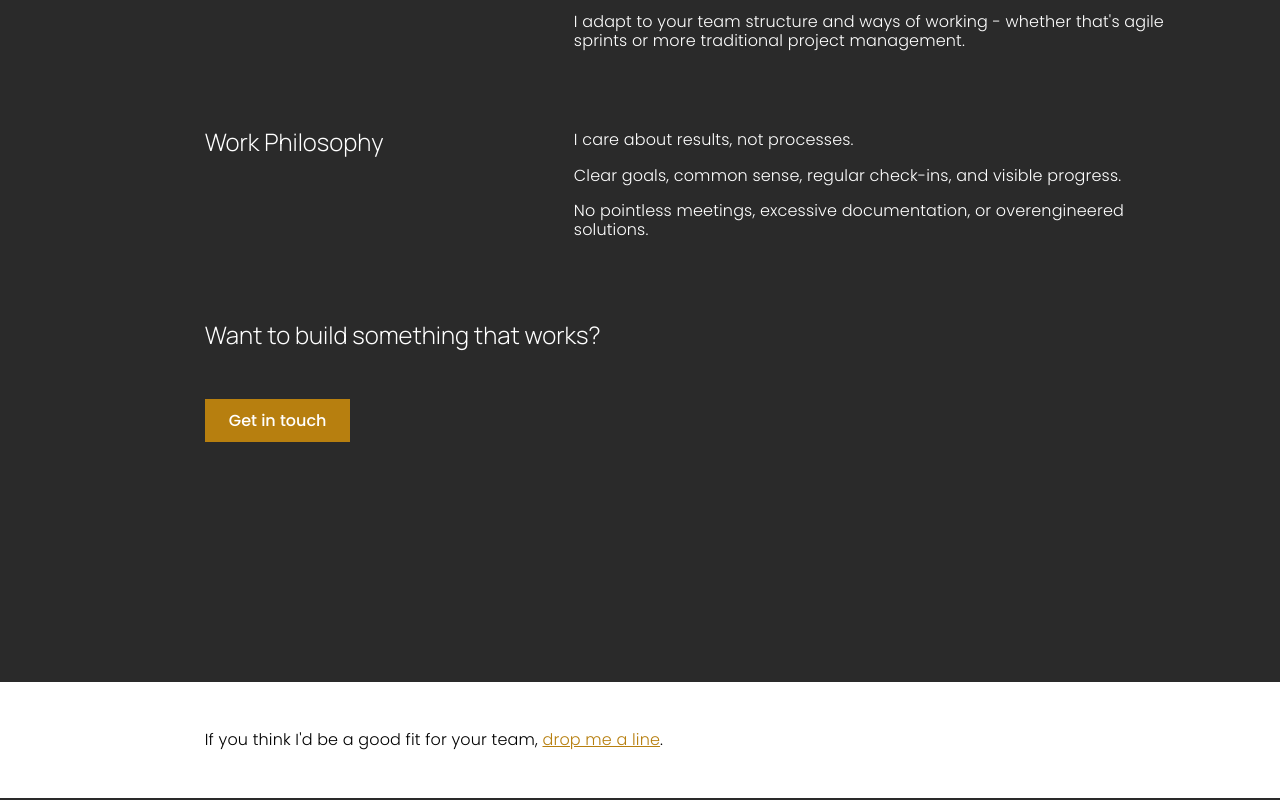
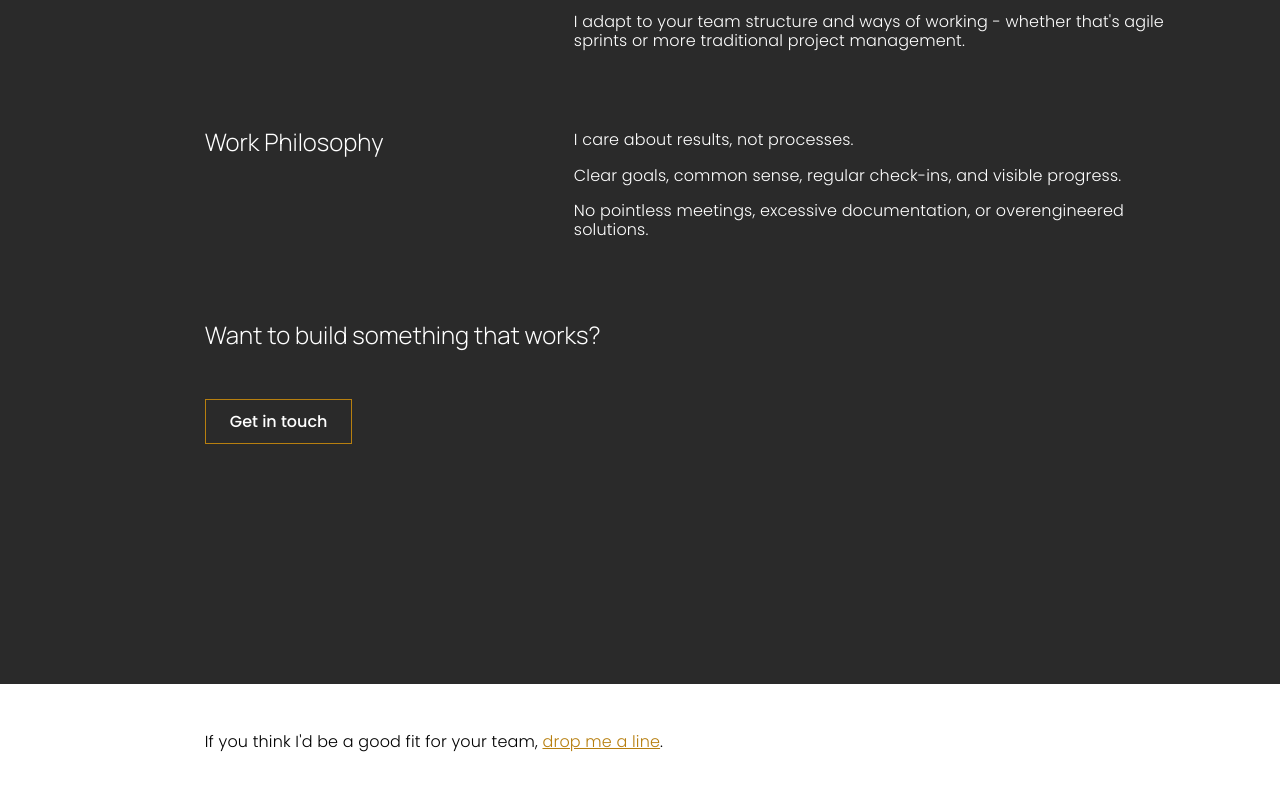
Before and after one commit to Jane-nuj/Thrive-digital, a Next.js app: page / in a window 1280 px wide. Shown: the part 1574-2374 px from the top of the page. Built offline with nearby package versions, Linux system fonts and the light colour scheme.

Commit message:
Update homepage CTA button to match contact page styling

```diff
--- a/app/page.tsx
+++ b/app/page.tsx
@@ -89,7 +89,7 @@ export default function HomePage() {
           <section className="mb-24">
             <h2 className="font-heading text-2xl mb-12">Want to build something that works?</h2>
             <div>
-              <a href="/contact" className="inline-block bg-gold hover:bg-yellow-500 text-white font-sans text-btn px-6 py-3 transition-colors font-medium">
+              <a href="/contact" className="inline-block border border-[#b77f0f] hover:bg-[#b77f0f] text-white font-sans text-btn px-6 py-3 transition-colors duration-300 font-medium">
                 Get in touch
               </a>
             </div>
```
